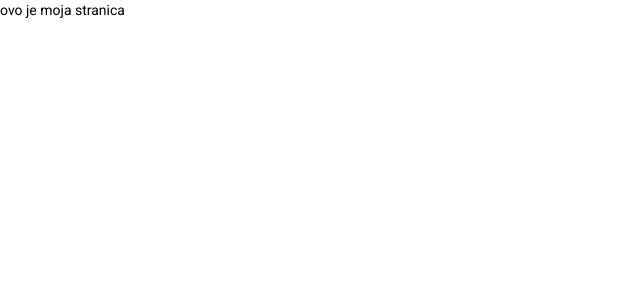
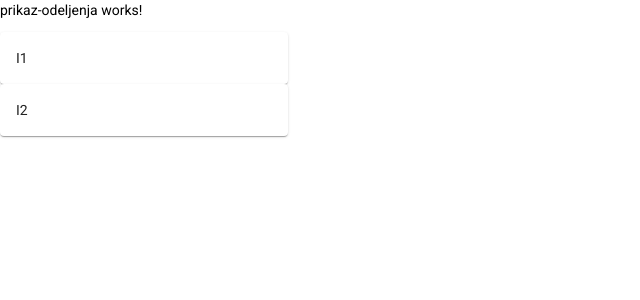
Before and after one commit to st0jke/students-activity-book, an Angular app: page /odeljenja in a window 1280 px wide. Before the commit this address led to /. Shown: the top 300 px of the page, without its empty margins (0-640 px from the left). Built offline with nearby package versions, Linux system fonts and the light colour scheme.

Commit message:
Added flexBpx layout

```diff
--- a/package.json
+++ b/package.json
@@ -15,6 +15,7 @@
     "@angular/common": "^14.2.0",
     "@angular/compiler": "^14.2.0",
     "@angular/core": "^14.2.0",
+    "@angular/flex-layout": "^14.0.0-beta.41",
     "@angular/forms": "^14.2.0",
     "@angular/material": "^14.2.7",
     "@angular/platform-browser": "^14.2.0",
--- a/src/app/app-routing.module.ts
+++ b/src/app/app-routing.module.ts
@@ -1,7 +1,10 @@
 import { NgModule } from '@angular/core';
 import { RouterModule, Routes } from '@angular/router';
+import { PrikazOdeljenjaComponent } from './prikaz-odeljenja/prikaz-odeljenja.component';
 
-const routes: Routes = [];
+const routes: Routes = [
+  {path:"odeljenja", component : PrikazOdeljenjaComponent}
+];
 
 @NgModule({
   imports: [RouterModule.forRoot(routes)],
--- a/src/app/app.component.html
+++ b/src/app/app.component.html
@@ -1 +1 @@
-ovo je moja stranica
+<router-outlet></router-outlet>
--- /dev/null
+++ b/src/app/odeljenja.service.ts
@@ -0,0 +1,12 @@
+import { Injectable } from '@angular/core';
+
+@Injectable({
+  providedIn: 'root'
+})
+export class OdeljenjaService {
+
+  constructor() { }
+  getOdeljenja(){
+    return ["I1","I2"]
+  }
+}
--- /dev/null
+++ b/src/app/prikaz-odeljenja/prikaz-odeljenja.component.css
@@ -0,0 +1,3 @@
+mat-card{
+    width: 20%;
+}
--- /dev/null
+++ b/src/app/prikaz-odeljenja/prikaz-odeljenja.component.html
@@ -0,0 +1,6 @@
+<p>prikaz-odeljenja works!</p>
+<div fxLayout="row" fxLayoutAlign="space-around center" >
+<div *ngFor="let odeljenje of spisak_odeljenja">
+    <mat-card> {{ odeljenje }}</mat-card>
+</div>
+</div>
--- /dev/null
+++ b/src/app/prikaz-odeljenja/prikaz-odeljenja.component.ts
@@ -0,0 +1,16 @@
+import { Component, OnInit } from '@angular/core';
+import { OdeljenjaService } from '../odeljenja.service';
+
+@Component({
+  selector: 'app-prikaz-odeljenja',
+  templateUrl: './prikaz-odeljenja.component.html',
+  styleUrls: ['./prikaz-odeljenja.component.css']
+})
+export class PrikazOdeljenjaComponent implements OnInit {
+
+  constructor(private odeljenjeServis: OdeljenjaService) { }
+  spisak_odeljenja = this.odeljenjeServis.getOdeljenja();
+  ngOnInit(): void {
+  }
+
+}
```
Also changed, not shown: src/app/app.module.ts (+5 -2 lines), 1 other file (tests, documents, lock files or other folders).
